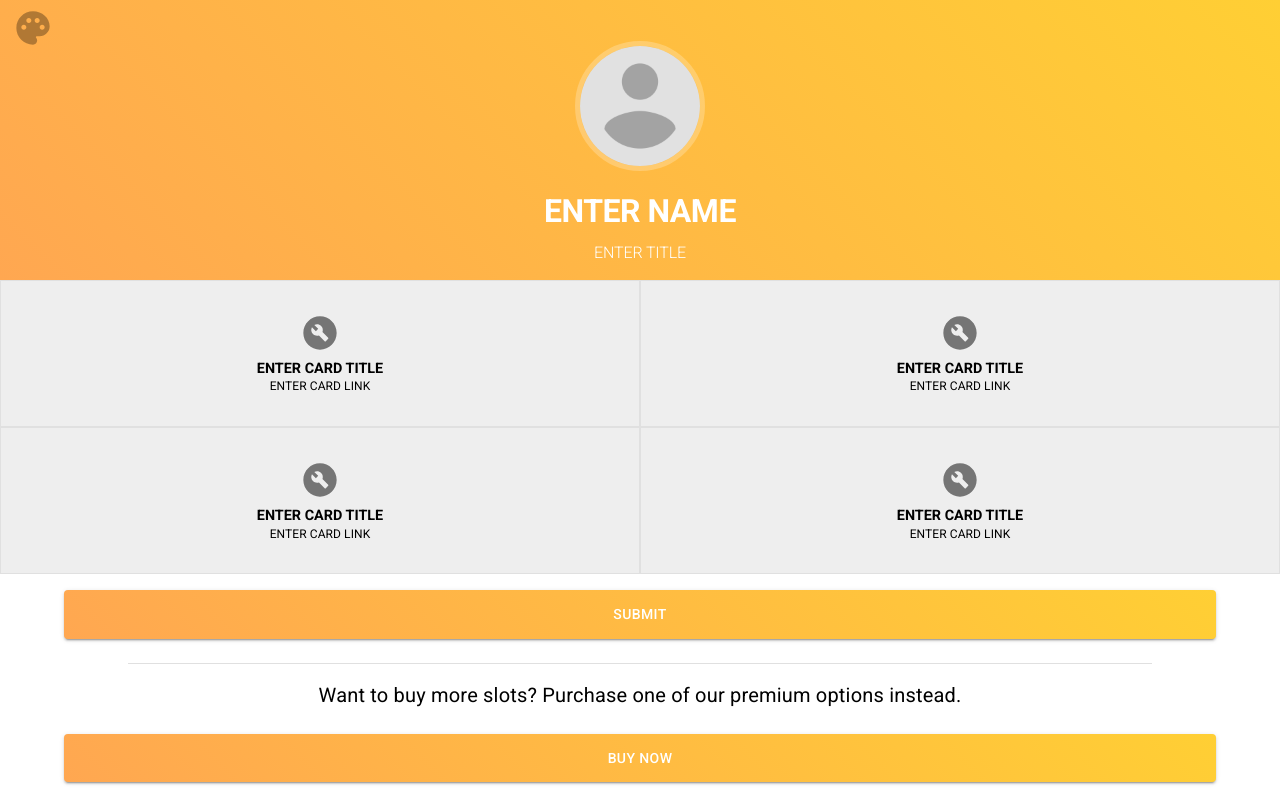
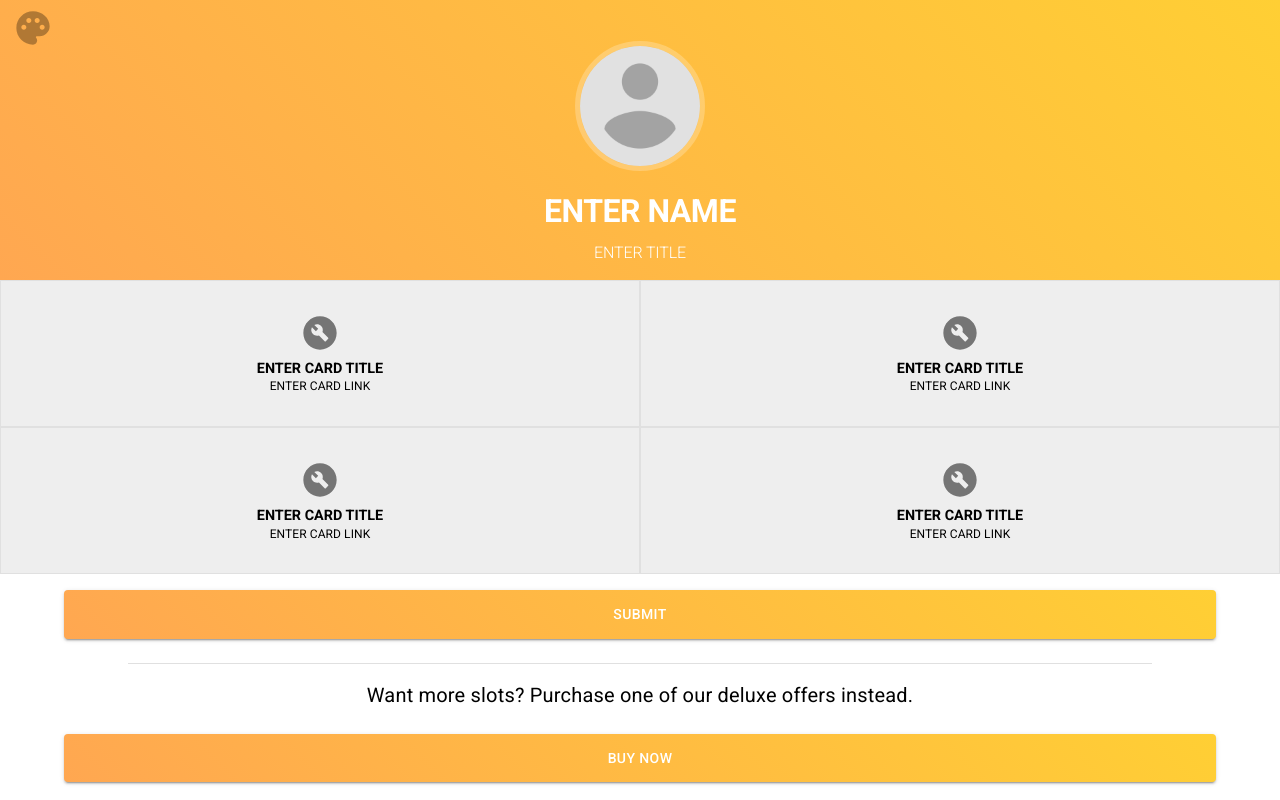
Before and after one commit to ZachYarbrough/10k-cards, a React (Create React App) app in the folder client/: page /edit in a window 1280 px wide. Built offline with nearby package versions, Linux system fonts and the light colour scheme.

Commit message:
Update buy now button text

```diff
--- a/client/src/pages/Form.js
+++ b/client/src/pages/Form.js
@@ -223,7 +223,6 @@ const Form = ({ slotsPurchased, billingFormState, setBillingFormState, setSlotsP
             delete newFormState[`textFieldLink${i}`];
             delete newFormState[`icon${i}`];
             setSlotsPurchased(slotsPurchased = slotsPurchased - 1);
-            gridEl.delete(i);
             setFormState({
                 ...newFormState
             })
@@ -364,7 +363,7 @@ const Form = ({ slotsPurchased, billingFormState, setBillingFormState, setSlotsP
                 <Button variant='contained' type='submit' style={{ backgroundImage: currentColor.primaryColor }} sx={{ width: '90%', mx: '5%', mt: 2, p: 1.5, mb: 2 }}>Submit</Button>
             </form>
             <Fragment>
-                <Typography sx={{ mx: 'auto', textAlign: 'center', fontSize: '2.5vh', width: '80%', borderTop: 1, py: 2, my: 1, borderColor: 'grey.300' }}>Want to buy more slots? Purchase one of our premium options instead.</Typography>
+                <Typography sx={{ mx: 'auto', textAlign: 'center', fontSize: '2.5vh', width: '80%', borderTop: 1, py: 2, my: 1, borderColor: 'grey.300' }}>Want more slots? Purchase one of our deluxe offers instead.</Typography>
                 <Link to='/' style={{ textDecoration: "none" }}>
                     <Button variant='contained' style={{ backgroundImage: currentColor.primaryColor }} sx={{ width: '90%', mx: '5%', mb: 2, p: 1.5 }}>Buy Now</Button>
                 </Link>
```
